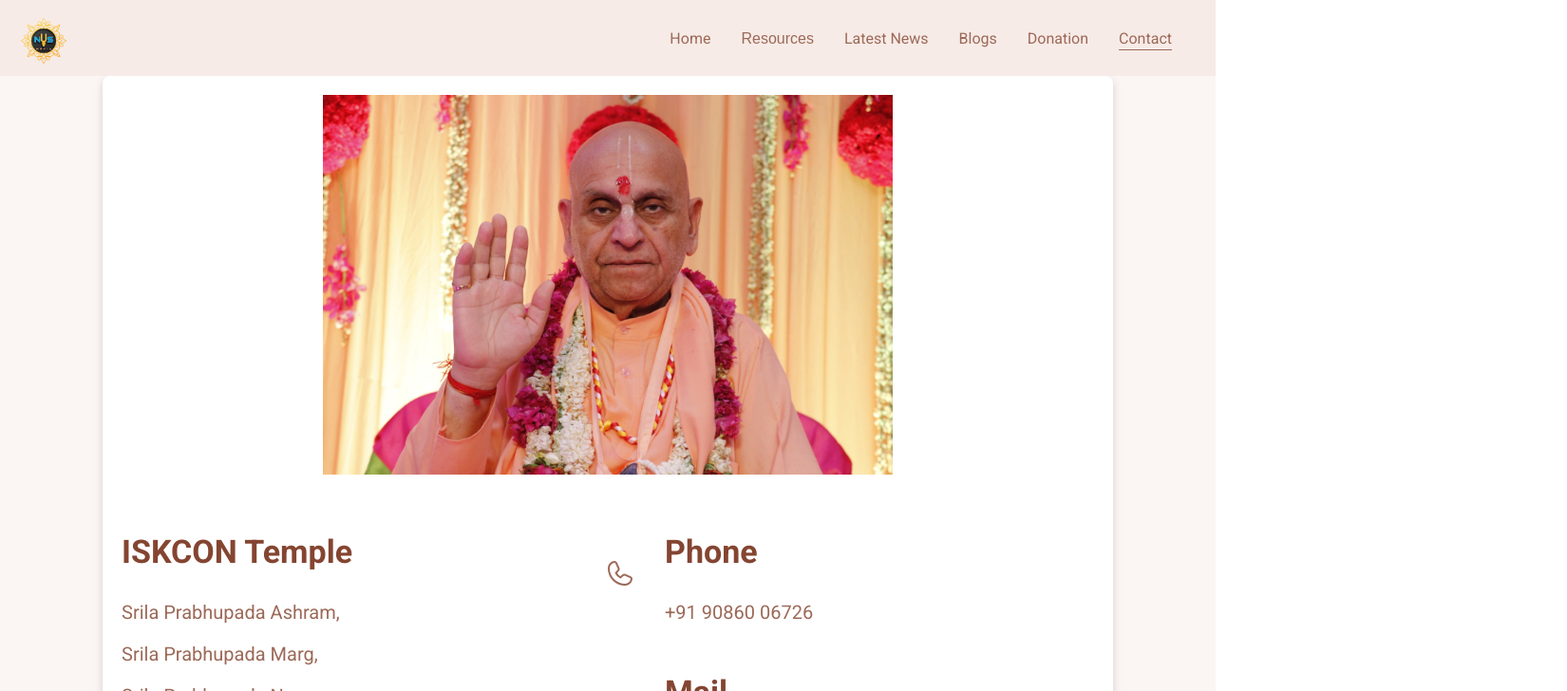
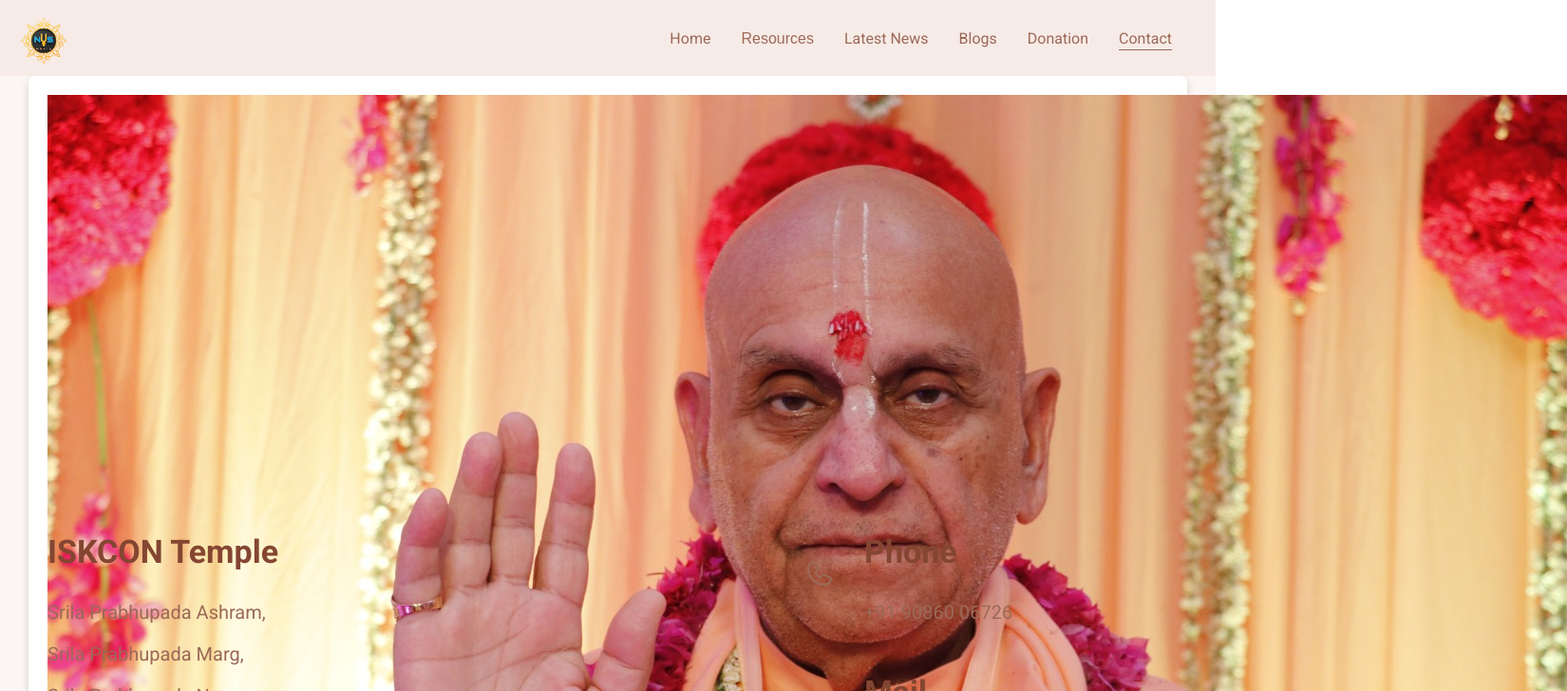
Before and after one commit to Ramnath2609/iskcon-website, a React (Create React App) app: page /contact in a window 1280 px wide. Shown: the top 728 px of the page at 95% size, 1650 px wide, since content can reach past the window. Built offline with nearby package versions, Linux system fonts and the light colour scheme.

Commit message:
contact form

```diff
--- a/src/pages/Contact.js
+++ b/src/pages/Contact.js
@@ -5,7 +5,7 @@
 import Mail from "../assets/mail.svg";
 
 const Wrapper = styled.div`
-  margin: 60px auto;
+  margin: 60px 30px;
   padding: 20px;
   background-color: #fff;
   box-shadow: 0px 4px 10px 0px #00000026;
@@ -13,7 +13,6 @@
   display: grid;
   grid-template-rows: 400px 400px;
   grid-row-gap: 30px;
-  width: 80%;
   @media (max-width: 768px) {
     grid-template-rows: 200px auto;
   }
@@ -66,7 +65,7 @@
     <DefaultLayout>
       <Wrapper>
         <ImageWrapper>
-          <img src={Image} alt="maharaj" height="100%" />
+          <img src={Image} alt="maharaj" />
         </ImageWrapper>
         <ContactContainer>
           <div>
```
